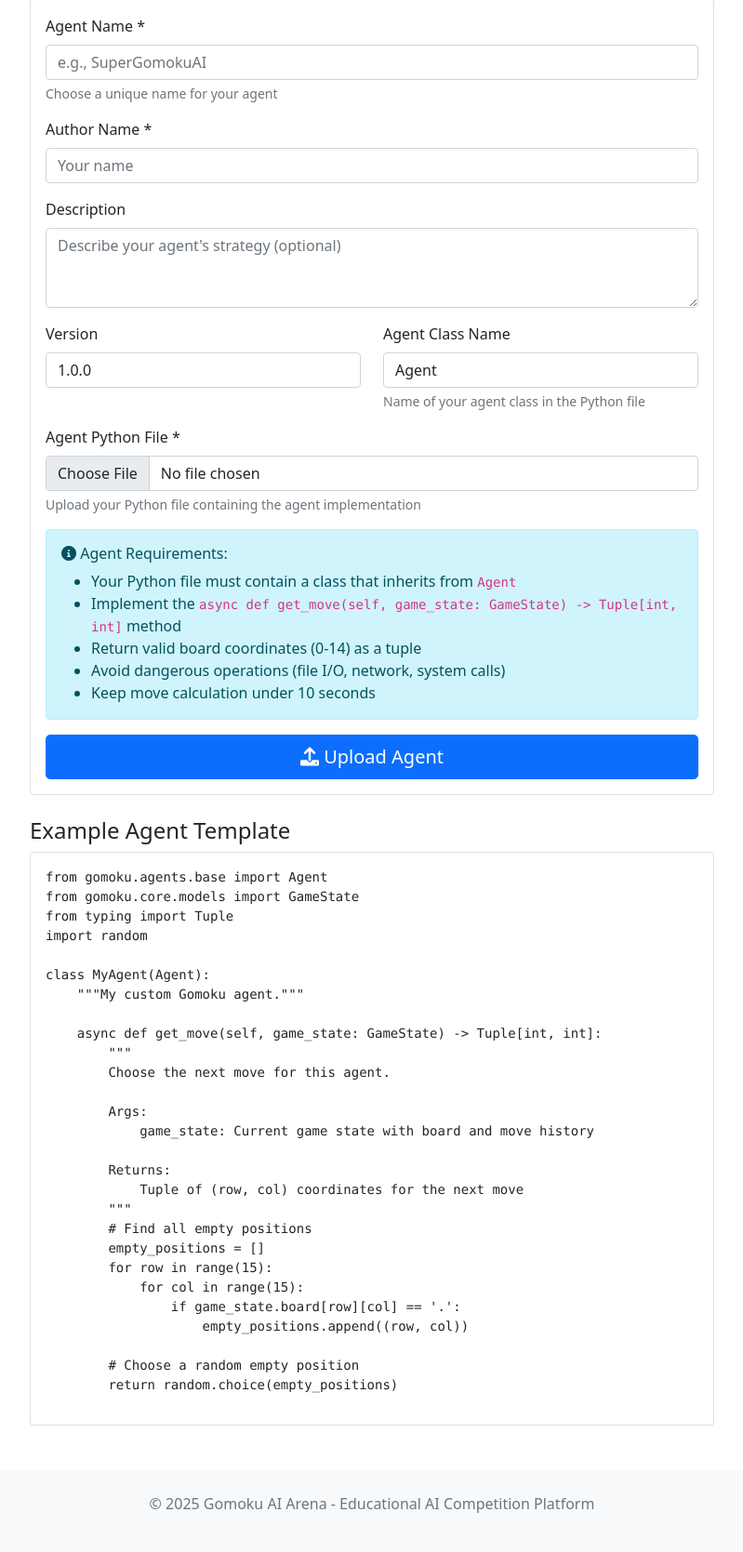
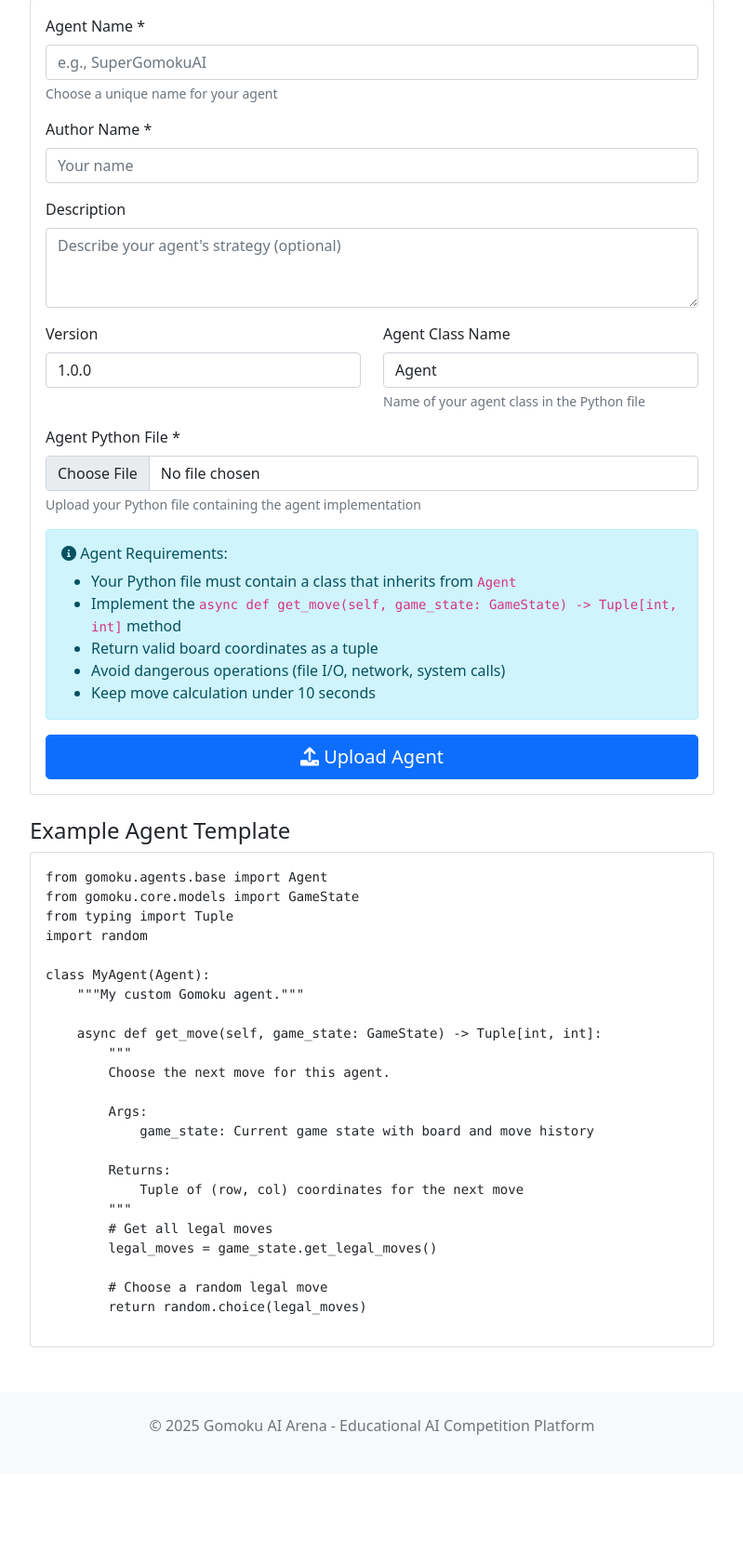
Before and after one commit to sitfoxfly/gomoku-ai, a Flask app: page /upload in a window 1280 px wide. Shown: the part 183-1852 px from the top of the page at 93% size, without its empty margins (240-1039 px from the left). After the commit the page ends 1726 px from the top, so only its background shows below. Run offline with Flask 3, Linux system fonts and the light colour scheme.

Commit message:
adjust decription on upload

```diff
--- a/gomoku/web/templates/upload.html
+++ b/gomoku/web/templates/upload.html
@@ -62,7 +62,7 @@
                         <ul class="mb-0">
                             <li>Your Python file must contain a class that inherits from <code>Agent</code></li>
                             <li>Implement the <code>async def get_move(self, game_state: GameState) -> Tuple[int, int]</code> method</li>
-                            <li>Return valid board coordinates (0-14) as a tuple</li>
+                            <li>Return valid board coordinates as a tuple</li>
                             <li>Avoid dangerous operations (file I/O, network, system calls)</li>
                             <li>Keep move calculation under 10 seconds</li>
                         </ul>
@@ -99,15 +99,11 @@ class MyAgent(Agent):
         Returns:
             Tuple of (row, col) coordinates for the next move
         """
-        # Find all empty positions
-        empty_positions = []
-        for row in range(15):
-            for col in range(15):
-                if game_state.board[row][col] == '.':
-                    empty_positions.append((row, col))
+        # Get all legal moves
+        legal_moves = game_state.get_legal_moves()
 
-        # Choose a random empty position
-        return random.choice(empty_positions)</code></pre>
+        # Choose a random legal move
+        return random.choice(legal_moves)</code></pre>
                 </div>
             </div>
         </div>
```
